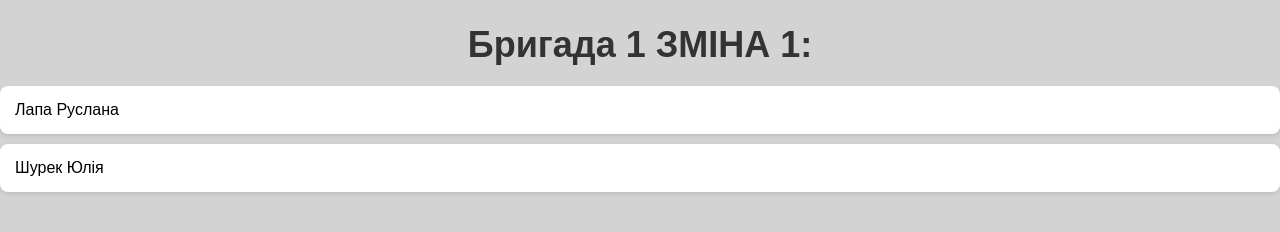
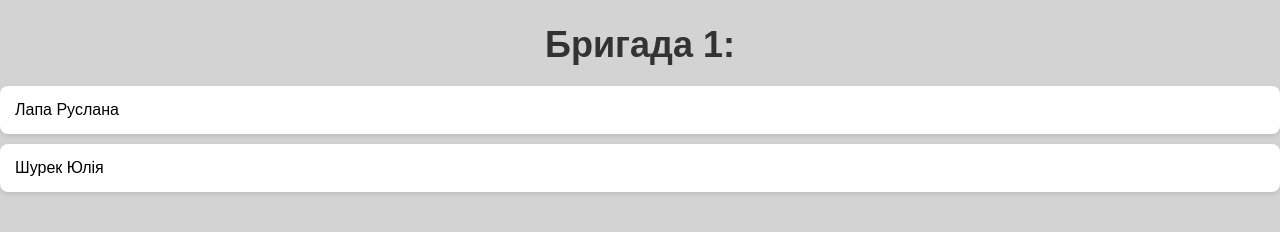
Before and after one commit to yuliiashurek/lab45, a website built with webpack: page index.html in a window 1280 px wide. Built offline with nearby package versions, Linux system fonts and the light colour scheme.

Commit message:
html changed

```diff
--- a/index.html
+++ b/index.html
@@ -7,7 +7,7 @@
   <link rel="stylesheet" href="styles.css">
 </head>
 <body>
-<h1>Бригада 1 ЗМІНА 1:</h1>
+<h1>Бригада 1:</h1>
 <ul>
   <li>Лапа Руслана</li>
   <li>Шурек Юлія</li>
```
